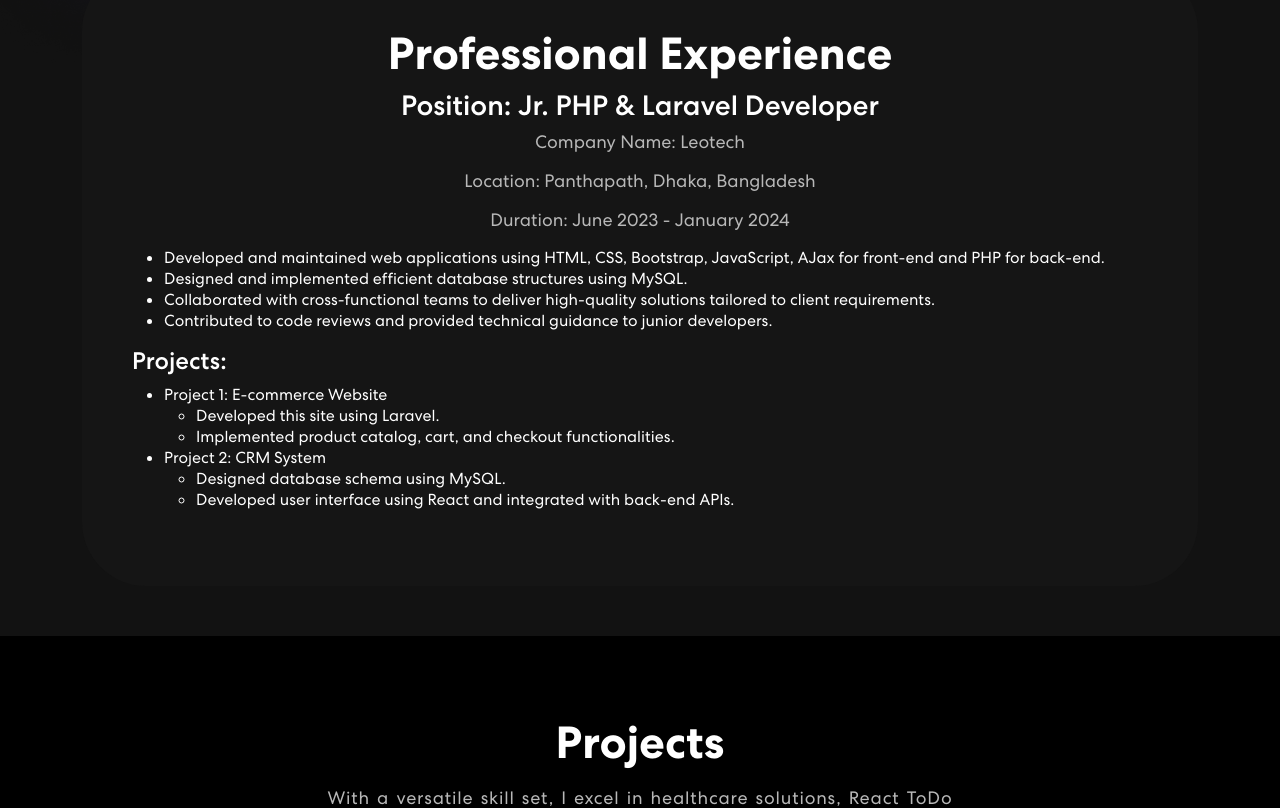
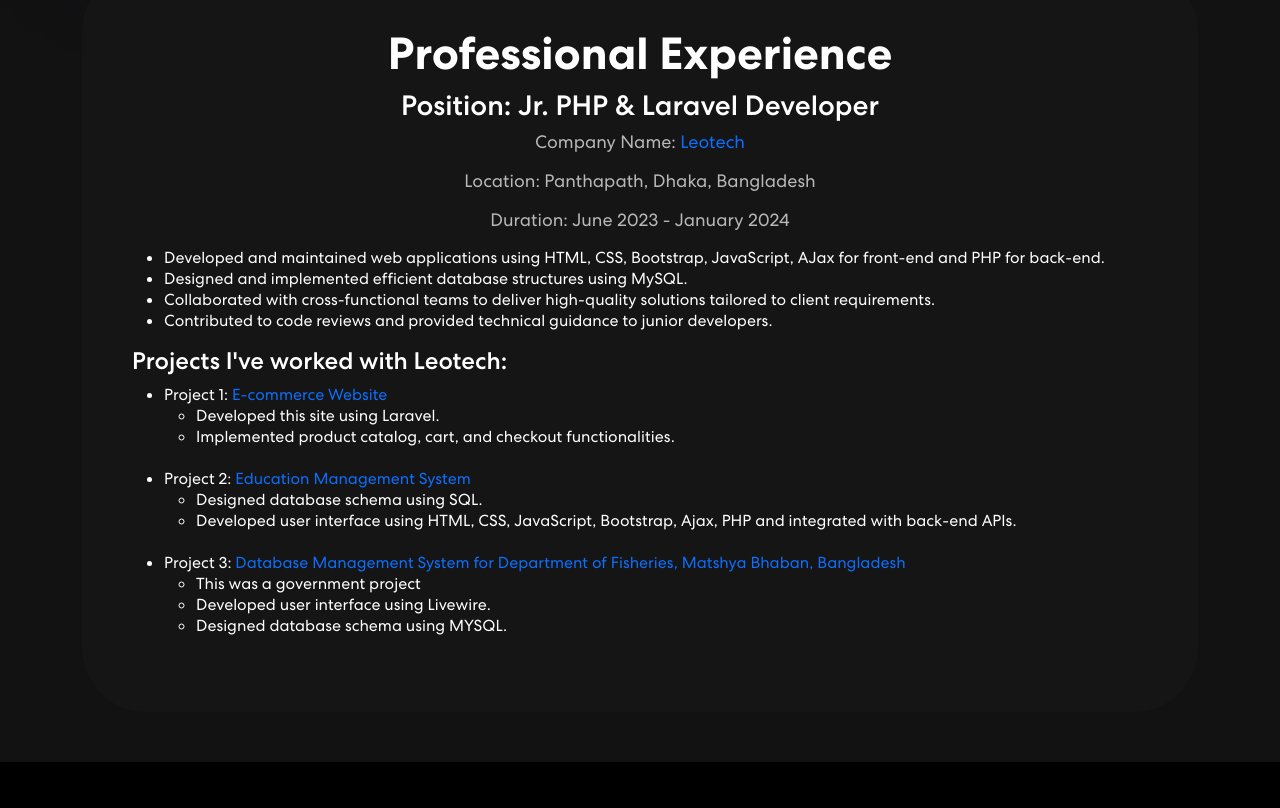
Before and after one commit to jabedhossainxyz/portfolio, a React (Create React App) app: page / in a window 1280 px wide. Shown: the part 1660-2468 px from the top of the page. Built offline with nearby package versions, Linux system fonts and the light colour scheme.

Commit message:
Update Experience component: add company name links, format project lists
The changes include:
- Adding links to company names in the Experience component
- Reformatting the project lists with better indentation and line breaks
- Adding a

```diff
--- a/src/App.css
+++ b/src/App.css
@@ -414,6 +414,10 @@
   text-align: center;
 }
 
+.experience-bx a {
+  text-decoration: none;
+}
+
 .experience h2 {
   font-size: 45px;
   font-weight: 700;
--- a/src/components/Experience.js
+++ b/src/components/Experience.js
@@ -11,13 +11,23 @@
               <div className="experience-details">
                 <div className="experience-item">
                   <h3>Position: Jr. PHP & Laravel Developer</h3>
-                  <p>Company Name: Leotech</p>
+                  <p>
+                    Company Name:{" "}
+                    <a
+                      href="https://leotechbd.com"
+                      target="_blank"
+                      rel="noopener noreferrer"
+                    >
+                      Leotech
+                    </a>
+                  </p>
                   <p>Location: Panthapath, Dhaka, Bangladesh</p>
                   <p>Duration: June 2023 - January 2024</p>
                   <ul>
                     <li>
-                      Developed and maintained web applications using HTML, CSS, Bootstrap, JavaScript, AJax for
-                      front-end and PHP for back-end.
+                      Developed and maintained web applications using HTML, CSS,
+                      Bootstrap, JavaScript, AJax for front-end and PHP for
+                      back-end.
                     </li>
                     <li>
                       Designed and implemented efficient database structures
@@ -32,29 +42,64 @@
                       guidance to junior developers.
                     </li>
                   </ul>
-                  <h4>Projects:</h4>
+                  <h4>Projects I've worked with Leotech:</h4>
                   <ul>
-                    <li>Project 1: E-commerce Website</li>
+                    <li>
+                      Project 1:{" "}
+                      <a
+                        href="http://leomart.leotechbd.com/"
+                        target="_blank"
+                        rel="noopener noreferrer"
+                        style={{ textDecoration: "none" }}
+                      >
+                        E-commerce Website
+                      </a>
+                    </li>
                     <ul>
-                      <li>
-                        Developed this site using Laravel.
-                      </li>
+                      <li>Developed this site using Laravel.</li>
                       <li>
                         Implemented product catalog, cart, and checkout
                         functionalities.
                       </li>
                     </ul>
-                    <li>Project 2: CRM System</li>
+                    <br></br>
+                    <li>
+                      Project 2:{" "}
+                      <a
+                        href="https://www.leotechbd.com/school-management-software/"
+                        target="_blank"
+                        rel="noopener noreferrer"
+                      >
+                        {" "}
+                        Education Management System
+                      </a>
+                    </li>
                     <ul>
-                      <li>Designed database schema using MySQL.</li>
+                      <li>Designed database schema using SQL.</li>
                       <li>
-                        Developed user interface using React and integrated with
-                        back-end APIs.
+                        Developed user interface using HTML, CSS, JavaScript,
+                        Bootstrap, Ajax, PHP and integrated with back-end APIs.
                       </li>
+                    </ul>
+                    <br></br>
+                    <li>
+                      Project 3: {""}{" "}
+                      <a
+                        href="http://dof.leotechbd.com/"
+                        target="_blank"
+                        rel="noopener noreferrer"
+                      >
+                        Database Management System for Department of Fisheries,
+                        Matshya Bhaban, Bangladesh
+                      </a>
+                    </li>
+                    <ul>
+                      <li>This was a government project</li>
+                      <li>Developed user interface using Livewire.</li>
+                      <li>Designed database schema using MYSQL.</li>
                     </ul>
                   </ul>
                 </div>
-                {/* Add more experience items as needed */}
               </div>
             </div>
           </div>
```
